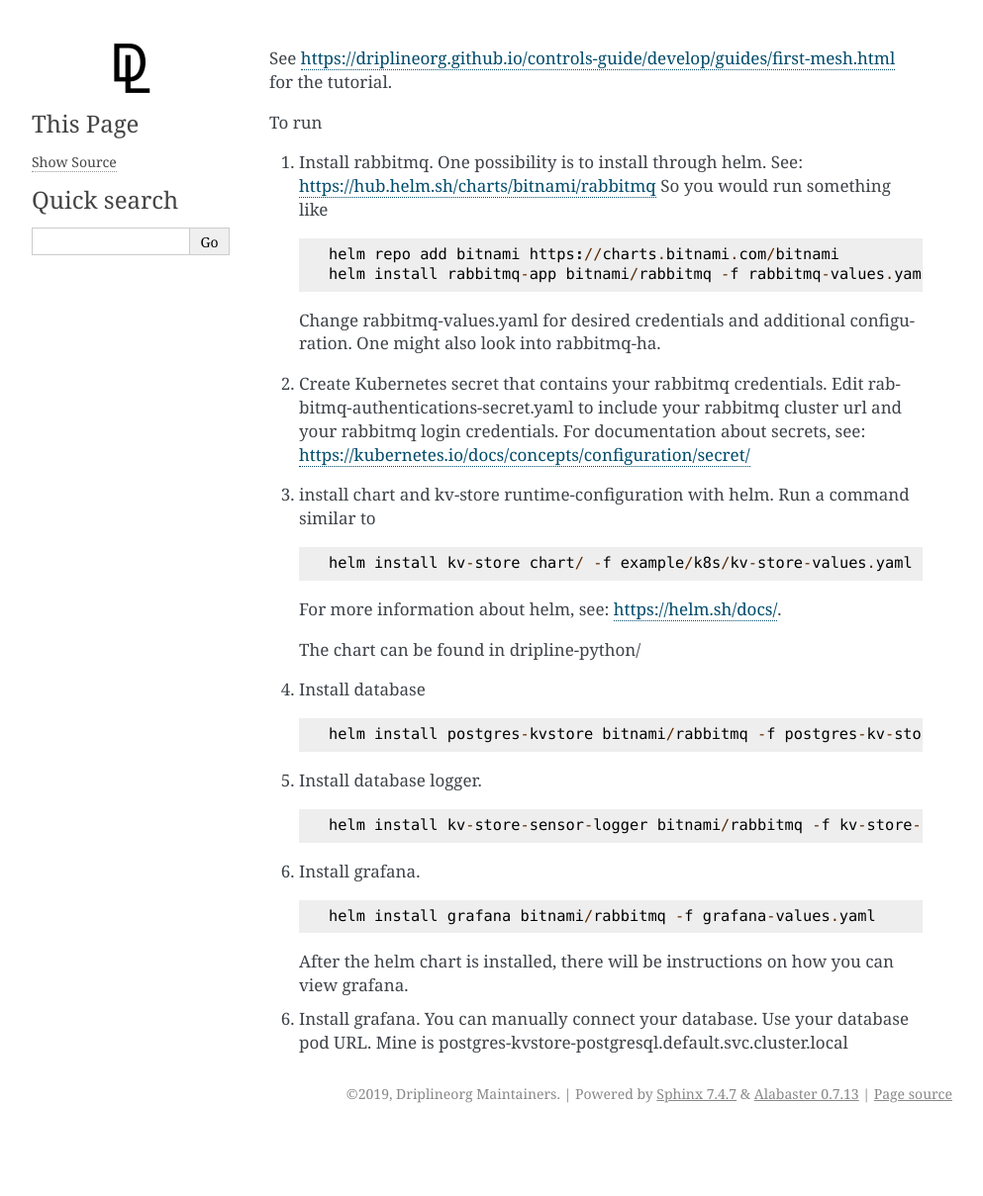
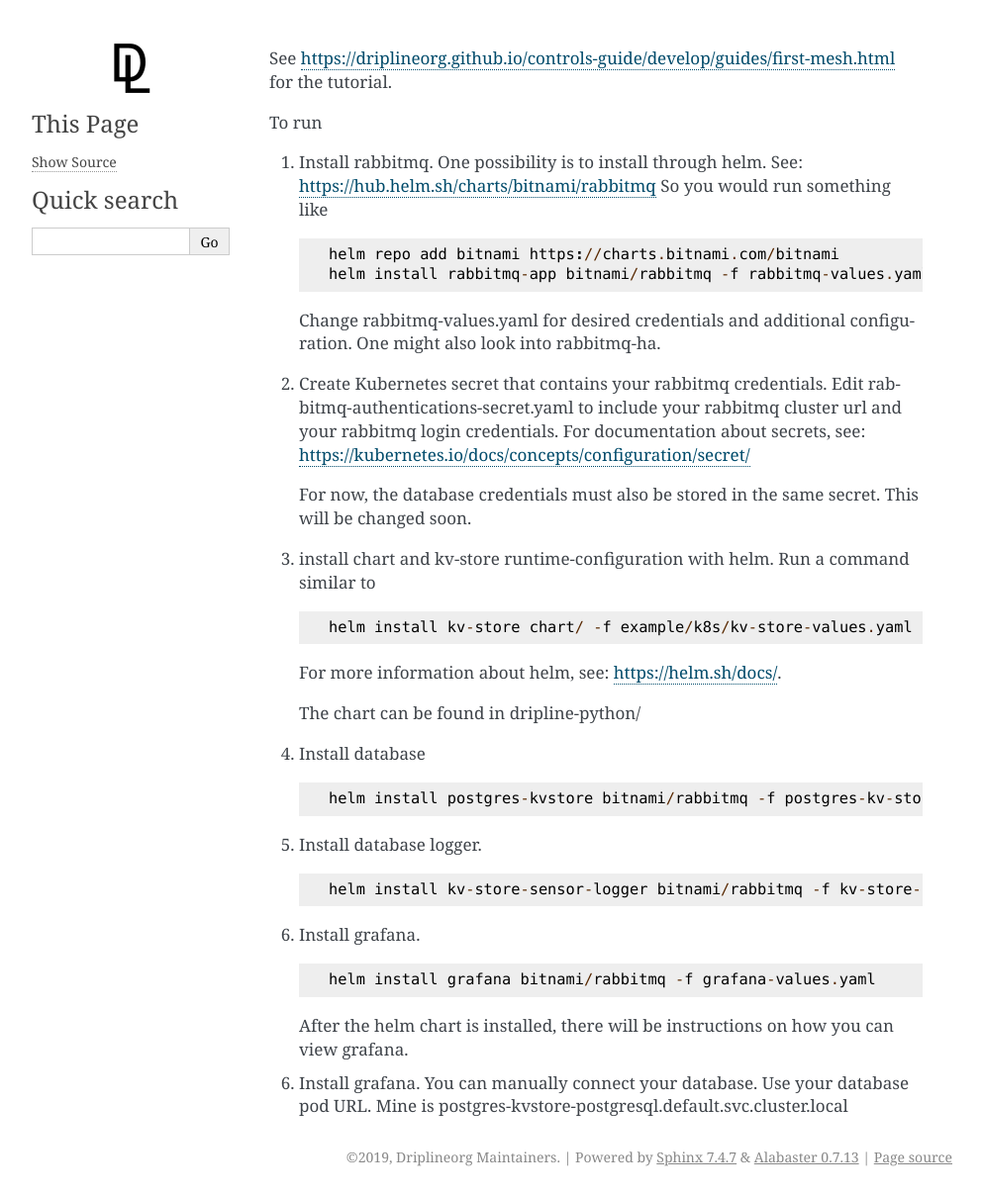
Before and after one commit to driplineorg/controls-guide, a Sphinx documentation site: the page built from source/second-mesh.rst, in a window 1280 px wide. Shown: the whole page at 99% size, without its empty margins (148-1141 px from the left). Built offline with Sphinx 7.4.7, drawn with Linux system fonts in a browser that asks for light colours; before the commit the page ends 1145 px from its top, so only the background shows below that.

Commit message:
added rabbitmq authentications secret

```diff
--- a/source/second-mesh.rst
+++ b/source/second-mesh.rst
@@ -11,6 +11,8 @@ To run
    Change rabbitmq-values.yaml for desired credentials and additional configuration. One might also look into rabbitmq-ha.
 
 2. Create Kubernetes secret that contains your rabbitmq credentials. Edit rabbitmq-authentications-secret.yaml to include your rabbitmq cluster url and your rabbitmq login credentials. For documentation about secrets, see: https://kubernetes.io/docs/concepts/configuration/secret/
+
+   For now, the database credentials must also be stored in the same secret. This will be changed soon.
 
 3. install chart and kv-store runtime-configuration with helm. Run a command similar to
    ::
```
Also changed, not shown: 1 other file.
